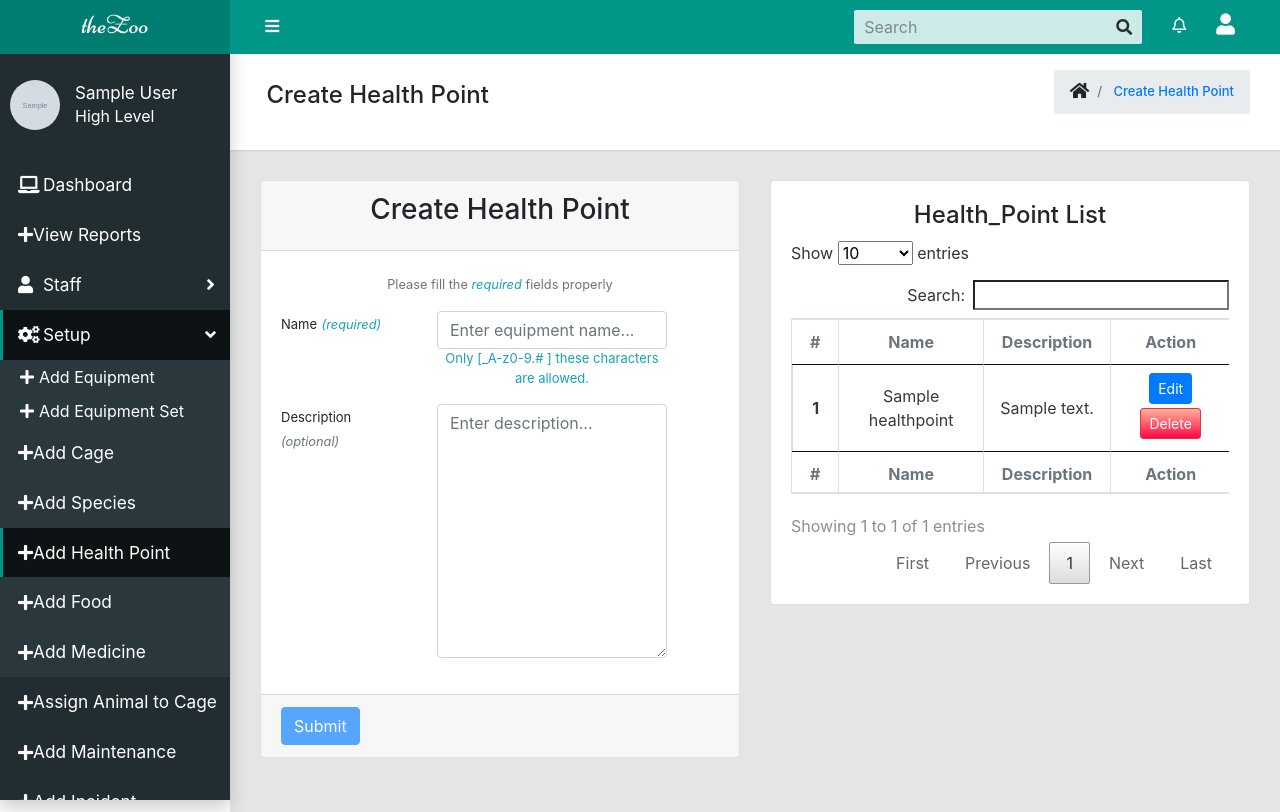
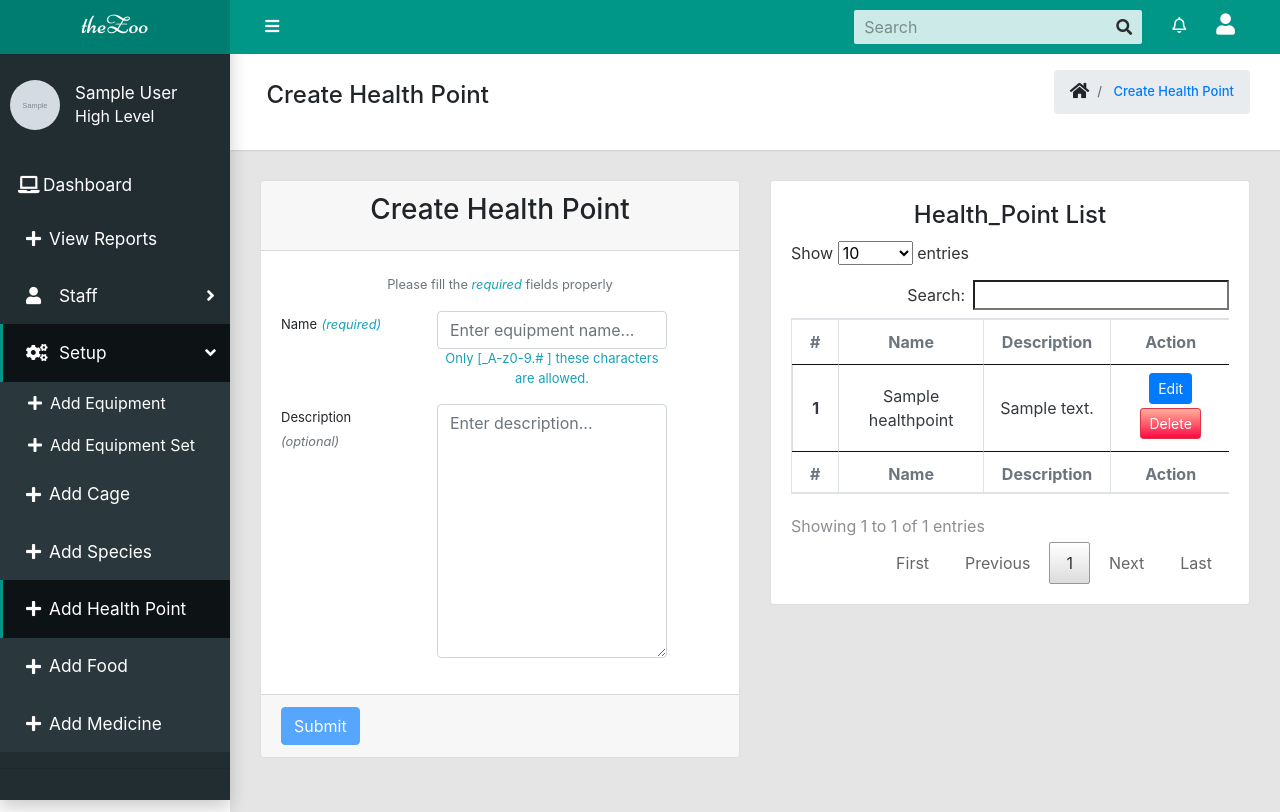
Before and after one commit to NumanIbnMazid/theZoo, a Django app: page /animal/add-health-point/ in a window 1280 px wide. Run offline with Django 3.2, Linux system fonts and the light colour scheme; a user stored in the database is signed in; tables that the repository leaves empty hold one stand-in row (values such as "Sample post"); grey boxes marked "Sample" are stand-in pictures; some libraries are stand-ins or nearby versions.

Commit message:
User Roles Added

```diff
--- /dev/null
+++ b/accounts/templatetags/tags.py
@@ -0,0 +1,51 @@
+from django import template
+from django.contrib import messages
+from django.contrib.auth.models import User
+from staff.models import Staff
+from django.db.models import Q
+
+register = template.Library()
+
+
+@register.simple_tag(takes_context=True)
+def get_superuser(context):
+    request = context['request']
+    super_user_qs = User.objects.filter(is_superuser=True)
+    if super_user_qs.exists() and request.user.is_superuser:
+        return True
+    return False
+
+
+@register.simple_tag(takes_context=True)
+def get_high_level_staff(context):
+    request = context['request']
+    high_level_staff_qs = Staff.objects.filter(role__iexact="High Level", user=request.user)
+    if high_level_staff_qs.exists() or request.user.is_superuser:
+        return True
+    return False
+
+
+@register.simple_tag(takes_context=True)
+def get_mid_level_staff(context):
+    request = context['request']
+    mid_level_staff_qs = Staff.objects.filter(
+        Q(role__iexact="High Level") | Q(role__iexact="Mid Level"),
+        user=request.user
+    )
+    if mid_level_staff_qs.exists() or request.user.is_superuser:
+        return True
+    return False
+
+
+@register.simple_tag(takes_context=True)
+def get_low_level_staff(context):
+    request = context['request']
+    low_level_staff_qs = Staff.objects.filter(
+        Q(role__iexact="High Level") |
+        Q(role__iexact="Mid Level") |
+        Q(role__iexact="Low Level"),
+        user=request.user
+    )
+    if low_level_staff_qs.exists() or request.user.is_superuser:
+        return True
+    return False
--- a/animal/views.py
+++ b/animal/views.py
@@ -11,24 +11,28 @@ from django.urls import reverse
 from django.contrib import messages
 from django.views.decorators.csrf import csrf_exempt
 from django import forms
-from django.http import HttpResponseRedirect
+from django.http import HttpResponseRedirect, HttpResponse, Http404
 from django.db.models import Q
 import datetime
 from util.helpers import (
     validate_normal_form, simple_context_data, get_simple_object, delete_simple_object
 )
+from staff.models import Staff
 from django.contrib.auth.decorators import login_required
 from django.utils.decorators import method_decorator
 # Custom Decorators Starts
 from accounts.decorators import (
-    is_superuser_required
+    is_superuser_required, high_level_staff_required, mid_level_staff_required, low_level_staff_required
 )
-decorators = [login_required, is_superuser_required]
+# decorators = [
+#     login_required, is_superuser_required
+# ]
 
 
 # ------------------- Species -------------------
 
 @method_decorator(login_required, name='dispatch')
+@method_decorator(high_level_staff_required, name='dispatch')
 class SpeciesCreateView(CreateView):
     template_name = 'snippets/manage.html'
     form_class = SpeciesForm
@@ -62,8 +66,25 @@ class SpeciesCreateView(CreateView):
             namespace='species'
         )
 
+    def user_passes_test(self, request):
+        user = request.user
+        staff = Staff.objects.filter(user=user).first()
+        if staff.role in ["Mid Level", "High Level"] or staff.user.is_superuser:
+            return True
+        return False
+
+    def dispatch(self, request, *args, **kwargs):
+        instance_user = self.request.user
+        if not self.user_passes_test(request):
+            messages.add_message(self.request, messages.ERROR,
+                                    "You are not allowed !"
+                                )
+            return HttpResponseRedirect(reverse('home'))
+        return super(SpeciesCreateView, self).dispatch(request, *args, **kwargs)
+
 
 @method_decorator(login_required, name='dispatch')
+@method_decorator(high_level_staff_required, name='dispatch')
 class SpeciesUpdateView(UpdateView):
     template_name = 'snippets/manage.html'
     form_class = SpeciesForm
@@ -110,6 +131,7 @@ def delete_species(request):
 # ------------------- HealthPoint -------------------
 
 @method_decorator(login_required, name='dispatch')
+@method_decorator(high_level_staff_required, name='dispatch')
 class HealthPointCreateView(CreateView):
     template_name = 'snippets/manage.html'
     form_class = HealthPointForm
@@ -145,6 +167,7 @@ class HealthPointCreateView(CreateView):
 
 
 @method_decorator(login_required, name='dispatch')
+@method_decorator(high_level_staff_required, name='dispatch')
 class HealthPointUpdateView(UpdateView):
     template_name = 'snippets/manage.html'
     form_class = HealthPointForm
@@ -191,6 +214,7 @@ def delete_health_point(request):
 # ------------------- Animal -------------------
 
 @method_decorator(login_required, name='dispatch')
+@method_decorator(mid_level_staff_required, name='dispatch')
 class AnimalCreateView(CreateView):
     template_name = 'snippets/manage.html'
     form_class = AnimalForm
@@ -227,6 +251,7 @@ class AnimalCreateView(CreateView):
 
 
 @method_decorator(login_required, name='dispatch')
+@method_decorator(mid_level_staff_required, name='dispatch')
 class AnimalUpdateView(UpdateView):
     template_name = 'snippets/manage.html'
     form_class = AnimalForm
@@ -273,6 +298,7 @@ def delete_animal(request):
 # ------------------- AnimalCage -------------------
 
 @method_decorator(login_required, name='dispatch')
+@method_decorator(high_level_staff_required, name='dispatch')
 class AnimalCageCreateView(CreateView):
     template_name = 'snippets/manage.html'
     form_class = AnimalCageForm
@@ -308,6 +334,7 @@ class AnimalCageCreateView(CreateView):
 
 
 @method_decorator(login_required, name='dispatch')
+@method_decorator(high_level_staff_required, name='dispatch')
 class AnimalCageUpdateView(UpdateView):
     template_name = 'snippets/manage.html'
     form_class = AnimalCageForm
--- a/food/views.py
+++ b/food/views.py
@@ -6,6 +6,7 @@ from util.view_imports import *
 # ------------------- Food -------------------
 
 @method_decorator(login_required, name='dispatch')
+@method_decorator(high_level_staff_required, name='dispatch')
 class FoodCreateView(CreateView):
     template_name = 'snippets/manage.html'
     form_class = FoodForm
@@ -41,6 +42,7 @@ class FoodCreateView(CreateView):
 
 
 @method_decorator(login_required, name='dispatch')
+@method_decorator(high_level_staff_required, name='dispatch')
 class FoodUpdateView(UpdateView):
     template_name = 'snippets/manage.html'
     form_class = FoodForm
@@ -86,6 +88,7 @@ def delete_food(request):
 # ------------------- AnimalFood -------------------
 
 @method_decorator(login_required, name='dispatch')
+@method_decorator(mid_level_staff_required, name='dispatch')
 class AnimalFoodCreateView(CreateView):
     template_name = 'snippets/manage.html'
     form_class = AnimalFoodForm
@@ -118,6 +121,7 @@ class AnimalFoodCreateView(CreateView):
 
 
 @method_decorator(login_required, name='dispatch')
+@method_decorator(mid_level_staff_required, name='dispatch')
 class AnimalFoodUpdateView(UpdateView):
     template_name = 'snippets/manage.html'
     form_class = AnimalFoodForm
--- a/health/views.py
+++ b/health/views.py
@@ -11,6 +11,7 @@ from .forms import (
 # ------------------- Medicine -------------------
 
 @method_decorator(login_required, name='dispatch')
+@method_decorator(high_level_staff_required, name='dispatch')
 class MedicineCreateView(CreateView):
     template_name = 'snippets/manage.html'
     form_class = MedicineForm
@@ -46,6 +47,7 @@ class MedicineCreateView(CreateView):
 
 
 @method_decorator(login_required, name='dispatch')
+@method_decorator(high_level_staff_required, name='dispatch')
 class MedicineUpdateView(UpdateView):
     template_name = 'snippets/manage.html'
     form_class = MedicineForm
@@ -92,6 +94,7 @@ def delete_medicine(request):
 
 
 @method_decorator(login_required, name='dispatch')
+@method_decorator(mid_level_staff_required, name='dispatch')
 class DiseaseCreateView(CreateView):
     template_name = 'snippets/manage.html'
     form_class = DiseaseForm
@@ -128,6 +131,7 @@ class DiseaseCreateView(CreateView):
 
 
 @method_decorator(login_required, name='dispatch')
+@method_decorator(mid_level_staff_required, name='dispatch')
 class DiseaseUpdateView(UpdateView):
     template_name = 'snippets/manage.html'
     form_class = DiseaseForm
@@ -174,6 +178,7 @@ def delete_disease(request):
 
 
 @method_decorator(login_required, name='dispatch')
+@method_decorator(mid_level_staff_required, name='dispatch')
 class AnimalTreatmentCreateView(CreateView):
     template_name = 'snippets/manage.html'
     form_class = AnimalTreatmentForm
@@ -206,6 +211,7 @@ class AnimalTreatmentCreateView(CreateView):
 
 
 @method_decorator(login_required, name='dispatch')
+@method_decorator(mid_level_staff_required, name='dispatch')
 class AnimalTreatmentUpdateView(UpdateView):
     template_name = 'snippets/manage.html'
     form_class = AnimalTreatmentForm
--- a/report/views.py
+++ b/report/views.py
@@ -7,8 +7,11 @@ from maintenance.models import Cage, Incident, Equipment, EquipmentSet, Maintena
 from django.views.generic import TemplateView
 import datetime
 from util.helpers import get_report
+from util.view_imports import *
 
 
+@method_decorator(login_required, name='dispatch')
+@method_decorator(high_level_staff_required, name='dispatch')
 class ReportTemplateView(TemplateView):
     template_name = "snippets/reports/reports.html"
 
--- a/staff/views.py
+++ b/staff/views.py
@@ -75,6 +75,8 @@ class StaffUpdateView(UpdateView):
     def form_valid(self, form):
         email = form.instance.email
         username = form.instance.username
+        if self.request.user.is_superuser:
+            form.instance.role = "High Level"
         field_qs = Staff.objects.filter(
             email__iexact=email
         ).exclude(id=self.get_object().id)
@@ -127,6 +129,8 @@ class AdminStaffUpdateView(UpdateView):
         return None
 
     def form_valid(self, form):
+        if self.request.user.is_superuser:
+            form.instance.role = "High Level"
         messages.add_message(
             self.request, messages.SUCCESS,
             "Updated successfully!"
--- a/theZoo/templates/base.html
+++ b/theZoo/templates/base.html
@@ -1,3 +1,12 @@
+{% load tags %}
+
+{% if request.user.is_authenticated %}
+{% get_superuser as superuser %}
+{% get_high_level_staff as high_level_staff %}
+{% get_mid_level_staff as mid_level_staff %}
+{% get_low_level_staff as low_level_staff %}
+{% endif %}
+
 <!DOCTYPE html>
 <html lang="en">
 
--- a/theZoo/templates/components/sidebar.html
+++ b/theZoo/templates/components/sidebar.html
@@ -24,161 +24,199 @@
 				</span>
 			</a>
 		</li>
+		{% if high_level_staff %}
 		<li>
 			<a class="app-menu__item" href="{% url 'report:report_view' %}">
-				<i class="icon fa fa-plus"></i>
+				<i class="icon fa fa-plus m-2"></i>
 				<span class="app-menu__label">
 					View Reports
 				</span>
 			</a>
 		</li>
+		{% endif %}
 		<li class="treeview">
 			<a class="app-menu__item" href="#" data-toggle="treeview">
-				<i class="app-menu__icon fa fa-user"></i>
+				<i class="app-menu__icon fa fa-user m-2"></i>
 				<span class="app-menu__label">
 					Staff
 				</span>
 				<i class="treeview-indicator fa fa-angle-right"></i>
 			</a>
 			<ul class="treeview-menu">
-				{% if request.user.is_superuser %}
+				{% if high_level_staff %}
 				<li>
 					<a class="treeview-item" href="{% url 'staff:add_staff' %}">
-						<i class="icon fa fa-plus"></i>
+						<i class="icon fa fa-plus m-2"></i>
 						Add Staff
 					</a>
 				</li>
 				{% endif %}
+				{% if low_level_staff %}
 				<li>
 					<a class="treeview-item" href="{% url 'staff:list_staff' %}">
-						<i class="icon fa fa-plus"></i>
+						<i class="icon fa fa-plus m-2"></i>
 						View Staffs
 					</a>
 				</li>
+				{% endif %}
 			</ul>
 		</li>
 
+		{% if high_level_staff %}
+
 		<li class="treeview">
 			<a class="app-menu__item" href="#" data-toggle="treeview">
-				<i class="app-menu__icon fa fa-cogs"></i>
+				<i class="app-menu__icon fa fa-cogs m-2"></i>
 				<span class="app-menu__label">
 					Setup
 				</span>
 				<i class="treeview-indicator fa fa-angle-right"></i>
 			</a>
 			<ul class="treeview-menu">
+				{% if high_level_staff %}
 				<li>
 					<a class="treeview-item" href="{% url 'maintenance:add_equipment' %}">
-						<i class="icon fa fa-plus"></i>
+						<i class="icon fa fa-plus m-2"></i>
 						Add Equipment
 					</a>
 				</li>
+				{% endif %}
+				{% if high_level_staff %}
 				<li>
 					<a class="treeview-item" href="{% url 'maintenance:add_equipment_set' %}">
-						<i class="icon fa fa-plus"></i>
+						<i class="icon fa fa-plus m-2"></i>
 						Add Equipment Set
 					</a>
 				</li>
+				{% endif %}
+				{% if high_level_staff %}
 				<li>
 					<a class="app-menu__item" href="{% url 'maintenance:add_cage' %}">
-						<i class="icon fa fa-plus"></i>
+						<i class="icon fa fa-plus m-2"></i>
 						<span class="app-menu__label">
 							Add Cage
 						</span>
 					</a>
 				</li>
+				{% endif %}
+				{% if high_level_staff %}
 				<li>
 					<a class="app-menu__item" href="{% url 'animal:add_species' %}">
-						<i class="icon fa fa-plus"></i>
+						<i class="icon fa fa-plus m-2"></i>
 						<span class="app-menu__label">
 							Add Species
 						</span>
 					</a>
 				</li>
+				{% endif %}
+				{% if high_level_staff %}
 				<li>
 					<a class="app-menu__item" href="{% url 'animal:add_health_point' %}">
-						<i class="icon fa fa-plus"></i>
+						<i class="icon fa fa-plus m-2"></i>
 						<span class="app-menu__label">
 							Add Health Point
 						</span>
 					</a>
 				</li>
+				{% endif %}
+				{% if high_level_staff %}
 				<li>
 					<a class="app-menu__item" href="{% url 'food:add_food' %}">
-						<i class="icon fa fa-plus"></i>
+						<i class="icon fa fa-plus m-2"></i>
 						<span class="app-menu__label">
 							Add Food
 						</span>
 					</a>
 				</li>
+				{% endif %}
+				{% if high_level_staff %}
 				<li>
 					<a class="app-menu__item" href="{% url 'health:add_medicine' %}">
-						<i class="icon fa fa-plus"></i>
+						<i class="icon fa fa-plus m-2"></i>
 						<span class="app-menu__label">
 							Add Medicine
 						</span>
 					</a>
 				</li>
+				{% endif %}
 			</ul>
 		</li>
 
+		<hr>
+
+		{% endif %}
+
+		{% if low_level_staff %}
 		<li>
 			<a class="app-menu__item" href="{% url 'animal:add_animal_cage' %}">
-				<i class="icon fa fa-plus"></i>
+				<i class="icon fa fa-plus m-2"></i>
 				<span class="app-menu__label">
-					Assign Animal to Cage
+					Animal in Cage
 				</span>
 			</a>
 		</li>
+		{% endif %}
 
+		{% if low_level_staff %}
 		<li>
 			<a class="app-menu__item" href="{% url 'maintenance:add_maintenance' %}">
-				<i class="icon fa fa-plus"></i>
+				<i class="icon fa fa-plus m-2"></i>
 				<span class="app-menu__label">
-					Add Maintenance
+					Maintenance
 				</span>
 			</a>
 		</li>
+		{% endif %}
+		{% if low_level_staff %}
 		<li>
 			<a class="app-menu__item" href="{% url 'maintenance:add_incident' %}">
-				<i class="icon fa fa-plus"></i>
+				<i class="icon fa fa-plus m-2"></i>
 				<span class="app-menu__label">
-					Add Incident
+					Incident
 				</span>
 			</a>
 		</li>
+		{% endif %}
+		{% if low_level_staff %}
 		<li>
 			<a class="app-menu__item" href="{% url 'animal:add_animal' %}">
-				<i class="icon fa fa-plus"></i>
+				<i class="icon fa fa-plus m-2"></i>
 				<span class="app-menu__label">
-					Add Animal
+					Animal
 				</span>
 			</a>
 		</li>
+		{% endif %}
+		{% if low_level_staff %}
 		<li>
 			<a class="app-menu__item" href="{% url 'food:add_animal_food' %}">
-				<i class="icon fa fa-plus"></i>
+				<i class="icon fa fa-plus m-2"></i>
 				<span class="app-menu__label">
-					Add Animal Food
+					Animal Food
 				</span>
 			</a>
 		</li>
+		{% endif %}
+		{% if low_level_staff %}
 		<li>
 			<a class="app-menu__item" href="{% url 'health:add_disease' %}">
-				<i class="icon fa fa-plus"></i>
+				<i class="icon fa fa-plus m-2"></i>
 				<span class="app-menu__label">
-					Add Disease
+					Disease
 				</span>
 			</a>
 		</li>
+		{% endif %}
+		{% if low_level_staff %}
 		<li>
 			<a class="app-menu__item" href="{% url 'health:add_animal_treatment' %}">
-				<i class="icon fa fa-plus"></i>
+				<i class="icon fa fa-plus m-2"></i>
 				<span class="app-menu__label">
-					Add Animal Treatment
+					Animal Treatment
 				</span>
 			</a>
 		</li>
+		{% endif %}
 	</ul>
 </aside>
 
--- a/theZoo/templates/snippets/list-common.html
+++ b/theZoo/templates/snippets/list-common.html
@@ -10,7 +10,9 @@
                 <th>{{ value|title }}</th>
                 {% endif %}
                 {% endfor %}
+                {% if mid_level_staff %}
                 <th>Action</th>
+                {% endif %}
             </tr>
         </thead>
         <tbody>
@@ -47,6 +49,8 @@
 
                 {% endfor %}
 
+                {% if mid_level_staff %}
+
                 <td>
                     <a href="{% url update_url id=object.id %}" class="btn btn-primary btn-sm text-deco-none">
                         <span class="">
@@ -60,6 +64,8 @@
                         Delete
                     </button>
                 </td>
+
+                {% endif %}
             </tr>
             {% empty %}
             <tr>
@@ -79,7 +85,9 @@
                 <th>{{ value|title }}</th>
                 {% endif %}
                 {% endfor %}
+                {% if mid_level_staff %}
                 <th>Action</th>
+                {% endif %}
             </tr>
         </tfoot>
     </table>
--- a/theZoo/templates/snippets/manage.html
+++ b/theZoo/templates/snippets/manage.html
@@ -11,6 +11,7 @@
 {% block content %}
 
 <div class="row">
+    {% if mid_level_staff %}
     <div class="{% if fields_count > 7 %}col-md-12{% else %}col-md-6{% endif %} align-items-center mb-4">
         <!-- general form elements -->
         <div class="card card-primary">
@@ -40,6 +41,7 @@
         </div>
         <!-- /.card -->
     </div>
+    {% endif %}
 
     {% if not list_objects == None %}
     <div class="{% if fields_count > 7 %}col-md-12{% else %}col-md-6{% endif %} align-items-center">
--- a/util/helpers.py
+++ b/util/helpers.py
@@ -110,7 +110,7 @@ def validate_chars(field_data, allowed_chars=None, max_length=50):
 def simple_form_widget(self=None, field=None, maxlength=50, step=None, pattern=None, placeholder=None):
     field_name = ' '.join(field.split('_')).title()
     allowed_chars = pattern
-    print(pattern)
+    # print(pattern)
     if not pattern == None:
         characters_to_remove = '^[]{1,}$'
         for character in characters_to_remove:
--- a/util/view_imports.py
+++ b/util/view_imports.py
@@ -14,6 +14,6 @@ from django.contrib.auth.decorators import login_required
 from django.utils.decorators import method_decorator
 # Custom Decorators Starts
 from accounts.decorators import (
-    is_superuser_required
+    is_superuser_required, high_level_staff_required, mid_level_staff_required, low_level_staff_required
 )
 decorators = [login_required, is_superuser_required]
```
Also changed, not shown: accounts/decorators.py (+29 -1 lines), maintenance/views.py (+11 -1 lines), requirements.txt (added, +22 -0 lines), staff/models.py (+8 -3 lines), accounts/templatetags/__init__.py (added).
